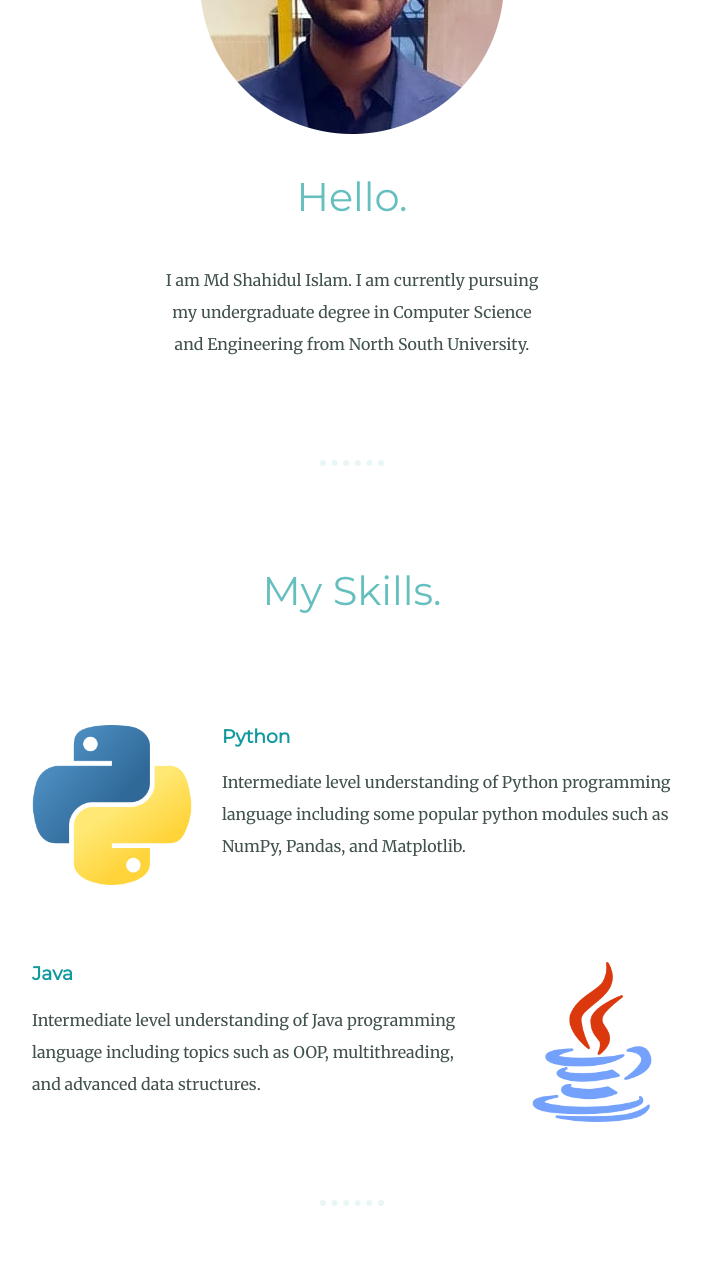
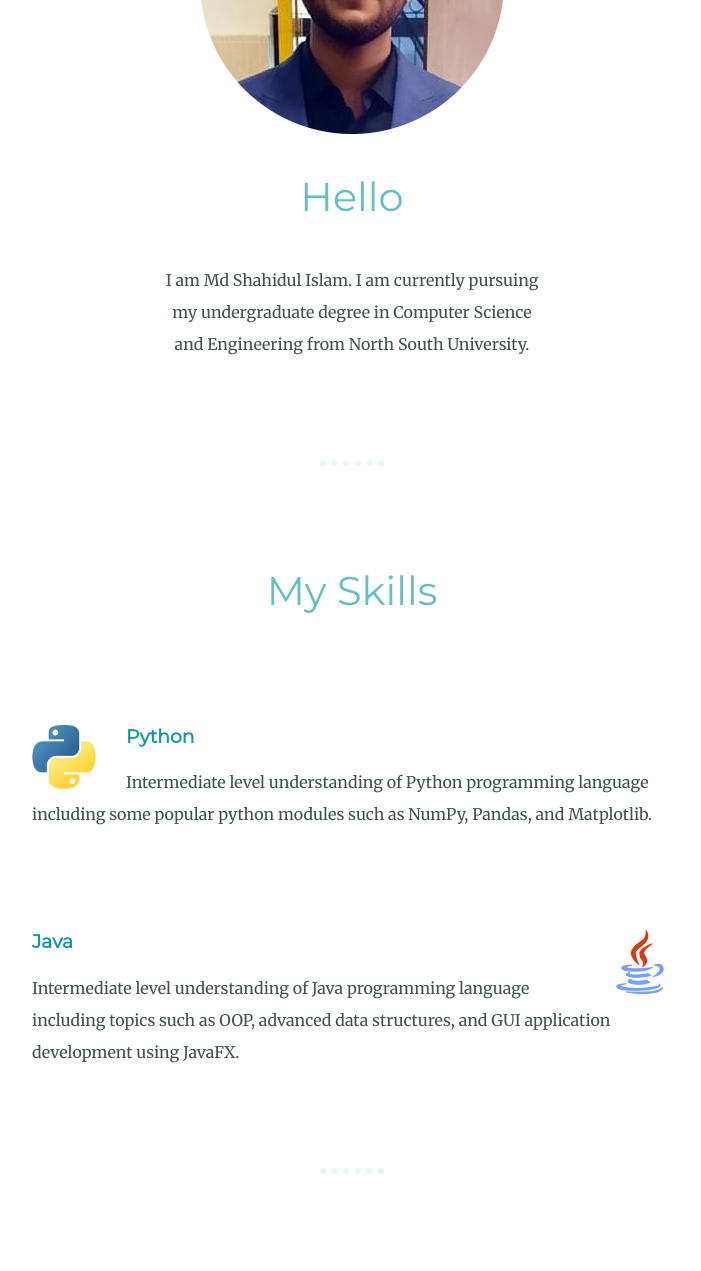
Before and after one commit to ShahidulAbir/portfolio, a plain HTML site: page index.html in a window 1280 px wide. Shown: the part 989-2260 px from the top of the page, without its empty margins (288-989 px from the left). Drawn offline with Linux system fonts and the light colour scheme; no server answers.

Commit message:
Change image size and java skill description
Changed image width from 25% to 10% for 'python-img' and 'java-img', and changed the description for java skill

```diff
--- a/css/styles.css
+++ b/css/styles.css
@@ -102,13 +102,13 @@ p {
 }
 
 .python-img {
-  width: 25%;
+  width: 10%;
   float: left;
   margin-right: 30px;
 }
 
 .java-img {
-  width: 25%;
+  width: 10%;
   float: right;
   margin-left: 30px;
 }
--- a/index.html
+++ b/index.html
@@ -52,12 +52,12 @@
   <div class="middle-container">
     <div class="profile">
       <img src="images\profilePic.png" alt="Shahidul's profile picture">
-      <h2>Hello.</h2>
+      <h2>Hello</h2>
       <p class="intro">I am Md Shahidul Islam. I am currently pursuing my undergraduate degree in Computer Science and Engineering from North South University.</p>
     </div>
     <hr>
     <div class="skills">
-      <h2>My Skills.</h2>
+      <h2>My Skills</h2>
       <div class="skill-row">
         <img class="python-img" src="images\python.png" alt="python-png">
         <h3>Python</h3>
@@ -66,7 +66,7 @@
       <div class="skill-row">
         <img class="java-img" src="images\java.png" alt="java-png">
         <h3>Java</h3>
-        <p>Intermediate level understanding of Java programming language including topics such as OOP, multithreading, and advanced data structures.</p>
+        <p>Intermediate level understanding of Java programming language including topics such as OOP, advanced data structures, and GUI application development using JavaFX.</p>
       </div>
     </div>
     <hr>
```
